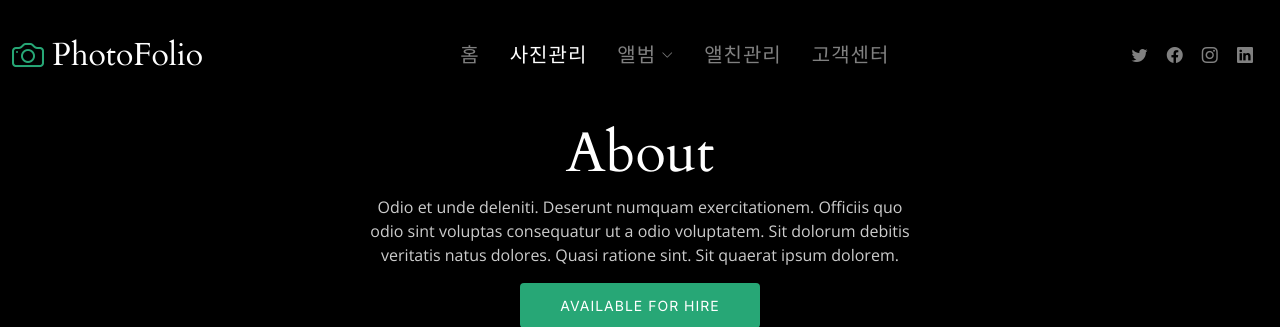
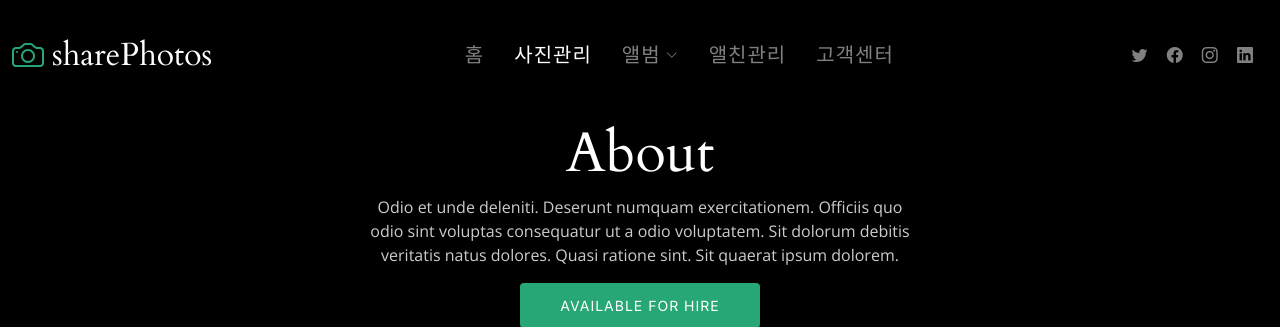
Before and after one commit to yul0110/sharePhotos, a Java web app: page /album in a window 1280 px wide. Shown: the top 327 px of the page. Run offline with Spring Boot 4, a stand-in JSP engine, Linux system fonts and the light colour scheme.

Commit message:
프로젝트 타이틀 변경

```diff
--- a/src/main/webapp/WEB-INF/views/album/about.jsp
+++ b/src/main/webapp/WEB-INF/views/album/about.jsp
@@ -47,7 +47,7 @@
         <!-- Uncomment the line below if you also wish to use an image logo -->
         <!-- <img src="resources/images/logo.png" alt=""> -->
         <i class="bi bi-camera"></i>
-        <h1>PhotoFolio</h1>
+        <h1>sharePhotos</h1>
       </a>
 
       <nav id="navbar" class="navbar">
--- a/src/main/webapp/WEB-INF/views/albumBoard/gallery.jsp
+++ b/src/main/webapp/WEB-INF/views/albumBoard/gallery.jsp
@@ -47,7 +47,7 @@
         <!-- Uncomment the line below if you also wish to use an image logo -->
         <!-- <img src="resources/images/logo.png" alt=""> -->
         <i class="bi bi-camera"></i>
-        <h1>PhotoFolio</h1>
+        <h1>sharePhotos</h1>
       </a>
 
       <nav id="navbar" class="navbar">
--- a/src/main/webapp/WEB-INF/views/albumBoard/gallerySingle.jsp
+++ b/src/main/webapp/WEB-INF/views/albumBoard/gallerySingle.jsp
@@ -47,7 +47,7 @@
         <!-- Uncomment the line below if you also wish to use an image logo -->
         <!-- <img src="assets/img/logo.png" alt=""> -->
         <i class="bi bi-camera"></i>
-        <h1>PhotoFolio</h1>
+        <h1>sharePhotos</h1>
       </a>
 
       <nav id="navbar" class="navbar">
--- a/src/main/webapp/WEB-INF/views/contact.jsp
+++ b/src/main/webapp/WEB-INF/views/contact.jsp
@@ -47,7 +47,7 @@
         <!-- Uncomment the line below if you also wish to use an image logo -->
         <!-- <img src="assets/img/logo.png" alt=""> -->
         <i class="bi bi-camera"></i>
-        <h1>PhotoFolio</h1>
+        <h1>sharePhotos</h1>
       </a>
 
       <nav id="navbar" class="navbar">
--- a/src/main/webapp/WEB-INF/views/login/login.jsp
+++ b/src/main/webapp/WEB-INF/views/login/login.jsp
@@ -47,7 +47,7 @@
         <!-- Uncomment the line below if you also wish to use an image logo -->
         <!-- <img src="assets/img/logo.png" alt=""> -->
         <i class="bi bi-camera"></i>
-        <h1>PhotoFolio</h1>
+        <h1>sharePhotos</h1>
       </a>
 
       <nav id="navbar" class="navbar">
--- a/src/main/webapp/WEB-INF/views/myPage/basic.jsp
+++ b/src/main/webapp/WEB-INF/views/myPage/basic.jsp
@@ -47,7 +47,7 @@
         <!-- Uncomment the line below if you also wish to use an image logo -->
         <!-- <img src="assets/img/logo.png" alt=""> -->
         <i class="bi bi-camera"></i>
-        <h1>PhotoFolio</h1>
+        <h1>sharePhotos</h1>
       </a>
 
       <nav id="navbar" class="navbar">
--- a/src/main/webapp/WEB-INF/views/payMent/service.jsp
+++ b/src/main/webapp/WEB-INF/views/payMent/service.jsp
@@ -47,7 +47,7 @@
         <!-- Uncomment the line below if you also wish to use an image logo -->
         <!-- <img src="assets/img/logo.png" alt=""> -->
         <i class="bi bi-camera"></i>
-        <h1>PhotoFolio</h1>
+        <h1>sharePhotos</h1>
       </a>
 
       <nav id="navbar" class="navbar">
```
